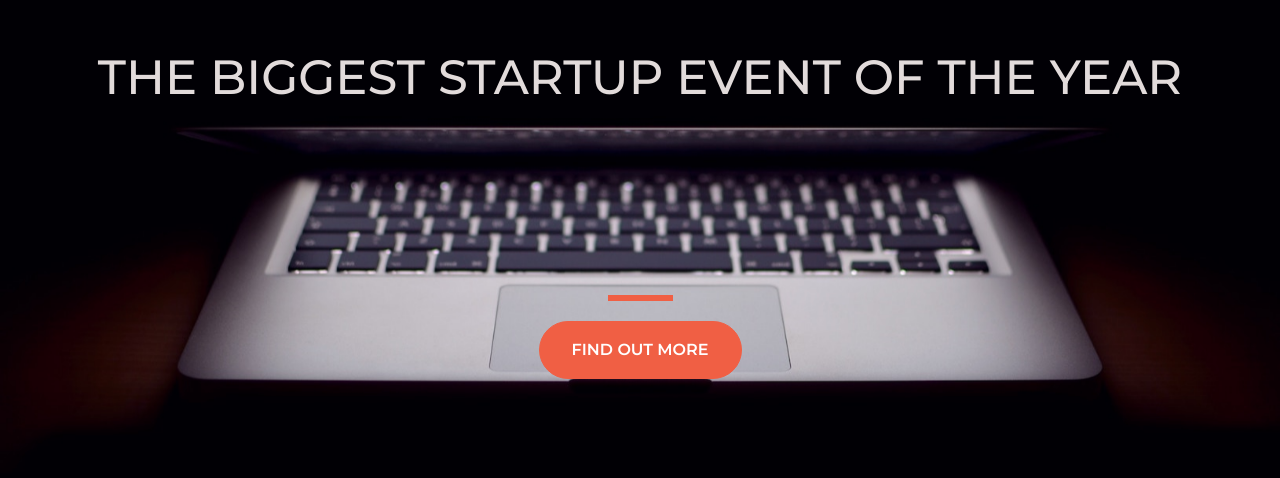
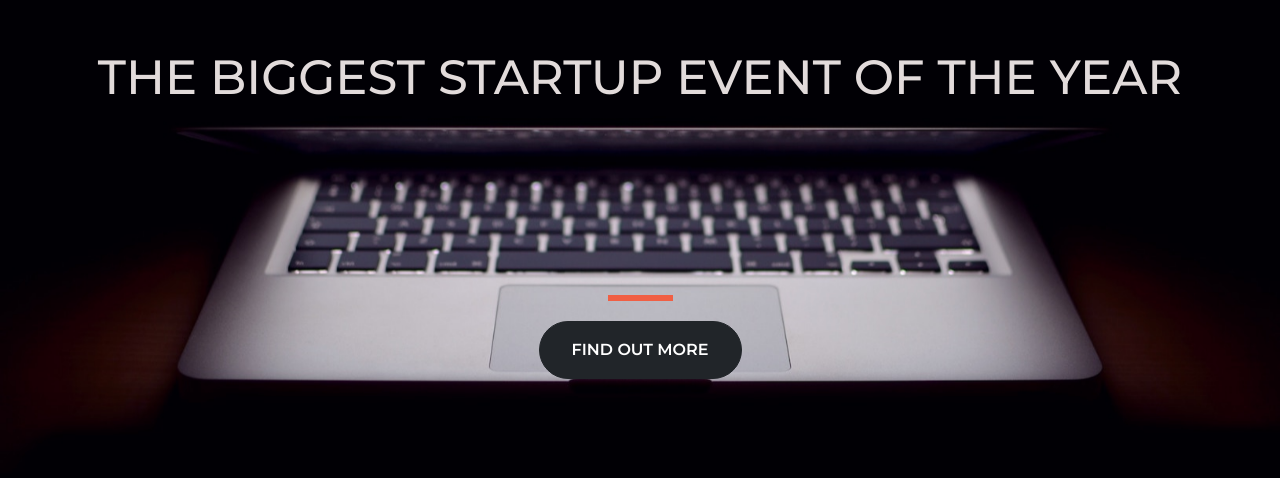
Before and after one commit to cianeklly13/landing-page-ZTM, a plain HTML site: page index.html in a window 1280 px wide. Shown: the part 186-664 px from the top of the page. Drawn offline with nearby package versions, Linux system fonts and the light colour scheme.

Commit message:
index.html

```diff
--- a/index.html
+++ b/index.html
@@ -21,7 +21,7 @@
       <div class="buffer col-12"></div>
       <section class="text-center col-12">
         <hr>
-        <button class="btn btn-primary btn-xl">find out more</button>
+        <a href="https://mailchi.mp/ac5eaf8b2355/landing-page"><button class="btn btn-dark btn-xl">find out more</button></a>
       </section>
     </div>
   </div>
```
